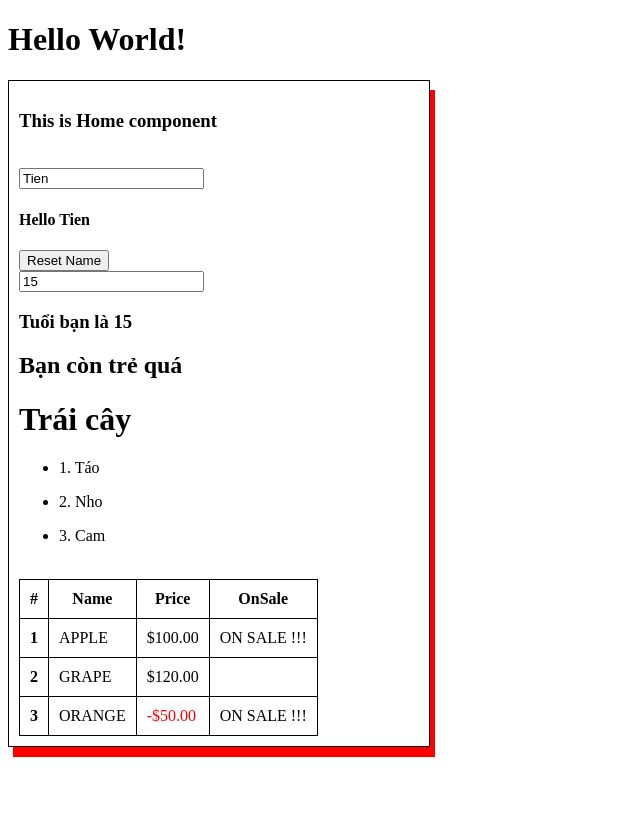
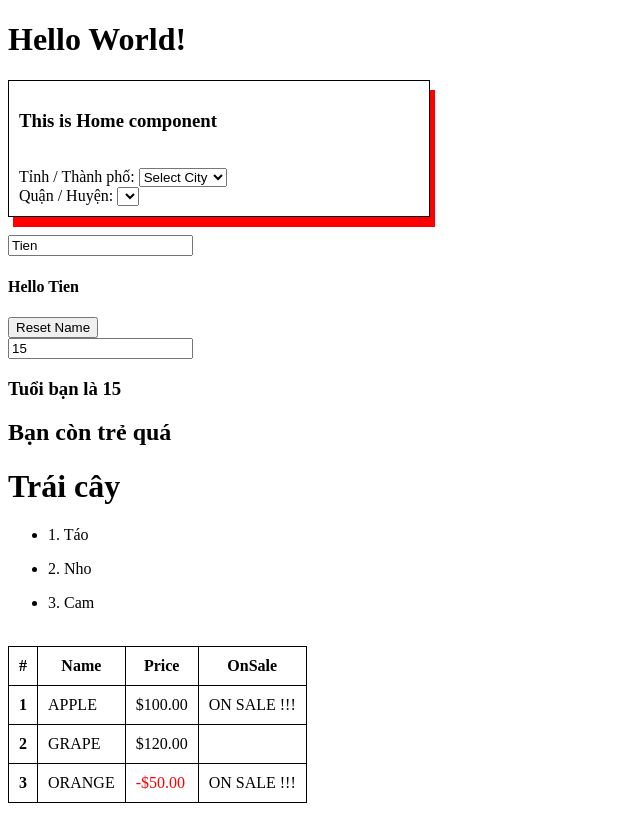
Before and after one commit to trannguyenhoangtien/Angular, an Angular app: page / in a window 1280 px wide. Shown: the whole page, without its empty margins (0-640 px from the left). Before the commit the page ends 800 px from the top, so only its background shows below. Built offline with nearby package versions, Linux system fonts and the light colour scheme.

Commit message:
Combobox Cities, Districts

```diff
--- a/src/app/home/home.component.html
+++ b/src/app/home/home.component.html
@@ -1,6 +1,18 @@
 <div class="home">
   <h3>This is Home component</h3>
   <br>
+  Tỉnh / Thành phố:
+  <select id="city" (change)="changeCity($event)">
+    <option *ngFor="let city of cities" value="{{city.name}}">{{city.name}}</option>
+  </select>
+  <br>
+  Quận / Huyện:
+  <select id="district">
+    <option *ngFor="let district of districts">{{district}}</option>
+  </select>
+</div>
+<br>
+<div>
   <input type="text" [(ngModel)]="name" />
   <h4>Hello {{ name }}</h4>
   <button (click)="resetName()">Reset Name</button>
@@ -16,6 +28,7 @@
   <ul *ngFor="let trai of traiCay; let i = index">
     <li>{{i + 1 }}. {{trai}}</li>
   </ul>
+</div>
   <br>
   <table class="table">
     <tr>
@@ -33,4 +46,4 @@
       </td>
     </tr>
   </table>
-</div>
+  <br>
--- a/src/app/home/home.component.ts
+++ b/src/app/home/home.component.ts
@@ -3,26 +3,69 @@ import { Component, OnInit } from '@angular/core';
 @Component({
   selector: 'app-home',
   templateUrl: './home.component.html',
-  styleUrls: ['./home.component.scss']
+  styleUrls: ['./home.component.scss'],
 })
 export class HomeComponent implements OnInit {
   public name = 'Tien';
   public age = 15;
   public traiCay = ['Táo', 'Nho', 'Cam'];
   public traiCay2 = [
-    {name: 'Apple', price: 100, onSale: true},
-    {name: 'Grape', price: 120, onSale: false},
-    {name: 'Orange', price: -50, onSale: true}
-  ]
+    { name: 'Apple', price: 100, onSale: true },
+    { name: 'Grape', price: 120, onSale: false },
+    { name: 'Orange', price: -50, onSale: true },
+  ];
 
-  constructor() { }
+  public districts: string[] = [];
+  public cities = [
+    { name: 'Select City', district: ['Quận Huyện'] },
+    {
+      name: 'An Giang',
+      districts: [
+        'Thành phố Long Xuyên',
+        'Thành phố Châu Đốc',
+        'Thị xã Tân Châu',
+        'Huyện An Phú',
+        'Huyện Châu Phú',
+        'Huyện Tri Tôn',
+      ],
+    },
+    {
+      name: 'Kiên Giang',
+      districts: [
+        'Thành phố Rạch Giá',
+        'Thành phố Phú Quốc',
+        'Thị xã Tân Châu',
+        'Huyện An Phú',
+        'Huyện Châu Phú',
+        'Huyện Tri Tôn',
+      ],
+    },
+  ];
+
+  constructor() {}
 
   public ngOnInit(): void {
-    console.log('trai cay: ', this.traiCay);
+    console.log('cities: ', this.cities);
   }
 
-  public resetName() : void{
+  public resetName(): void {
     console.log('resetName');
     this.name = '';
   }
+
+  public changeCity(event: any): void {
+    const city = event.target.value;
+
+    //option 1:
+    // console.log('event', event.target.value);
+    // const search = this.cities.filter((c) => c.name === city);
+    // console.log('search', search);
+    // if (search && search.length > 0) {
+    //   this.districts = search[0].districts as string[];
+    //   console.log('districts', this.districts);
+    // }
+
+    //option 2:
+    this.districts = this.cities.find((c) => c.name === city)?.districts || [];
+  }
 }
```
